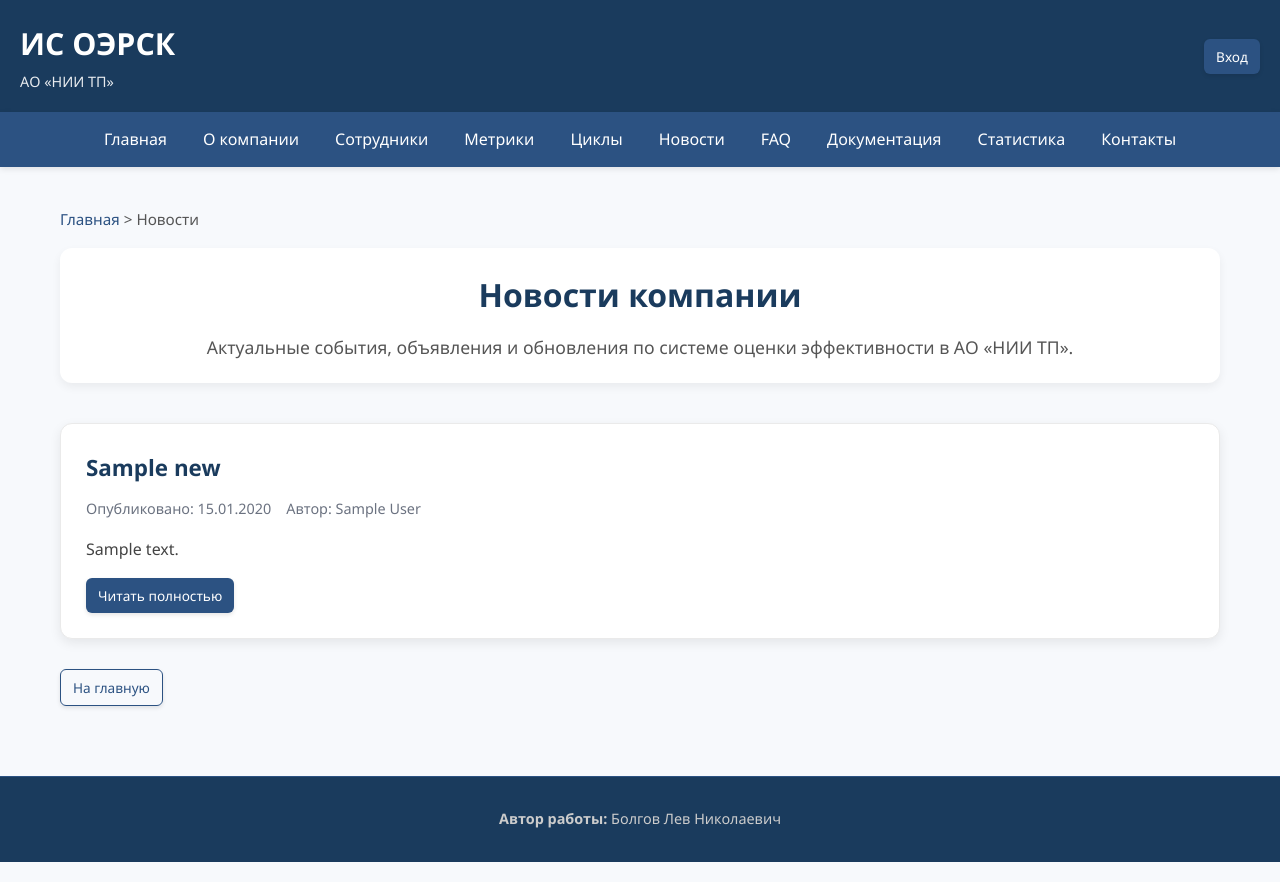
After one commit to StavroStellar/kpi, a Flask app: page /news in a window 1280 px wide. The commit adds this page. Run offline with Flask 2, Linux system fonts and the light colour scheme; tables that the repository leaves empty hold one stand-in row (values such as "Sample post").

Commit message:
Добавлена страница новости и стили

```diff
--- a/app/static/styles.css
+++ b/app/static/styles.css
@@ -906,3 +906,78 @@
         padding: 20px;
     }
 }
+
+.news-list-container {
+    display: flex;
+    flex-direction: column;
+    gap: 25px;
+    margin-bottom: 30px;
+}
+
+.news-card {
+    background: white;
+    padding: 25px;
+    border-radius: 12px;
+    box-shadow: 0 4px 12px rgba(0, 0, 0, 0.08);
+    border: 1px solid #eaeaea;
+    transition: transform 0.2s, box-shadow 0.2s;
+}
+
+.news-card:hover {
+    transform: translateY(-3px);
+    box-shadow: 0 8px 20px rgba(0, 0, 0, 0.12);
+}
+
+.news-header h2 {
+    margin: 0 0 10px;
+    font-size: 1.4em;
+}
+
+.news-header h2 a {
+    color: #1a3b5d;
+    text-decoration: none;
+    font-weight: 600;
+}
+
+.news-header h2 a:hover {
+    color: #2c5282;
+    text-decoration: underline;
+}
+
+.news-meta {
+    display: flex;
+    flex-wrap: wrap;
+    gap: 15px;
+    font-size: 0.9em;
+    color: #6b7280;
+    margin-bottom: 15px;
+}
+
+.news-date,
+.news-author {
+    display: flex;
+    align-items: center;
+    gap: 5px;
+}
+
+.news-body p {
+    line-height: 1.7;
+    color: #444;
+    margin-bottom: 15px;
+}
+
+/* Адаптивность */
+@media (max-width: 768px) {
+    .news-meta {
+        flex-direction: column;
+        gap: 6px;
+    }
+
+    .news-header h2 {
+        font-size: 1.3em;
+    }
+
+    .news-card {
+        padding: 20px;
+    }
+}
--- /dev/null
+++ b/app/templates/news.html
@@ -0,0 +1,49 @@
+{% extends "base.html" %}
+
+{% block title %}Новости — ИС ОЭРСК{% endblock %}
+
+{% block content %}
+
+<div class="page-header">
+    <h1>Новости компании</h1>
+    <p class="lead">
+        Актуальные события, объявления и обновления по системе оценки эффективности в АО «НИИ ТП».
+    </p>
+</div>
+
+<!-- Список новостей -->
+{% if news_items %}
+<div class="news-list-container">
+    {% for news in news_items %}
+    <article class="news-card">
+        <div class="news-header">
+            <h2><a href="{{ url_for('views.news_detail', news_id=news.id) }}">{{ news.title }}</a></h2>
+            <p class="news-meta">
+                <span class="news-date">
+                    Опубликовано: {{ news.published_at.strftime('%d.%m.%Y') }}
+                </span>
+                {% if news.author %}
+                <span class="news-author">
+                    Автор: {{ news.author.full_name }}
+                </span>
+                {% endif %}
+            </p>
+        </div>
+        <div class="news-body">
+            <p>{{ news.content[:250] }}{% if news.content|length > 250 %}...{% endif %}</p>
+            <a href="{{ url_for('views.news_detail', news_id=news.id) }}" class="btn btn-small">Читать полностью</a>
+        </div>
+    </article>
+    {% endfor %}
+</div>
+{% else %}
+<div class="alert alert-info">
+    Новости отсутствуют.
+</div>
+{% endif %}
+
+<div class="action-buttons">
+    <a href="{{ url_for('views.index') }}" class="btn btn-outline">На главную</a>
+</div>
+
+{% endblock %}
```
